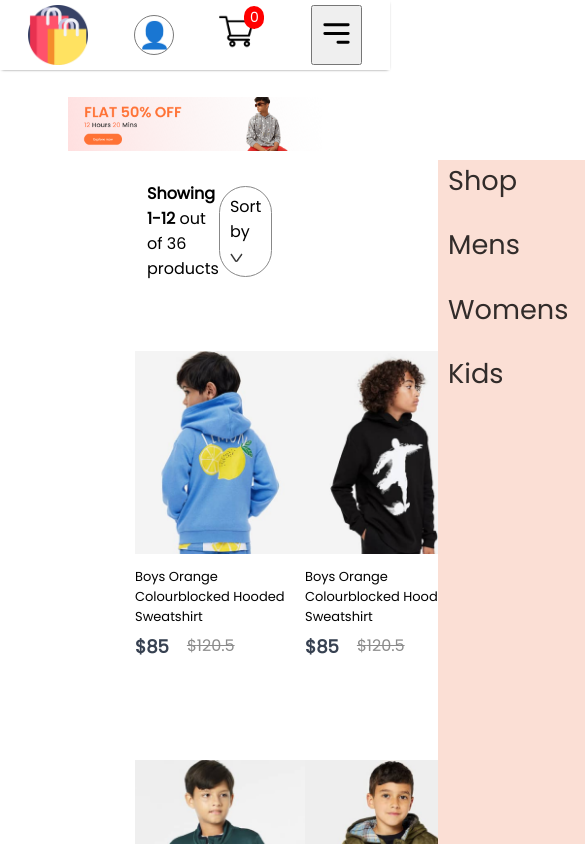
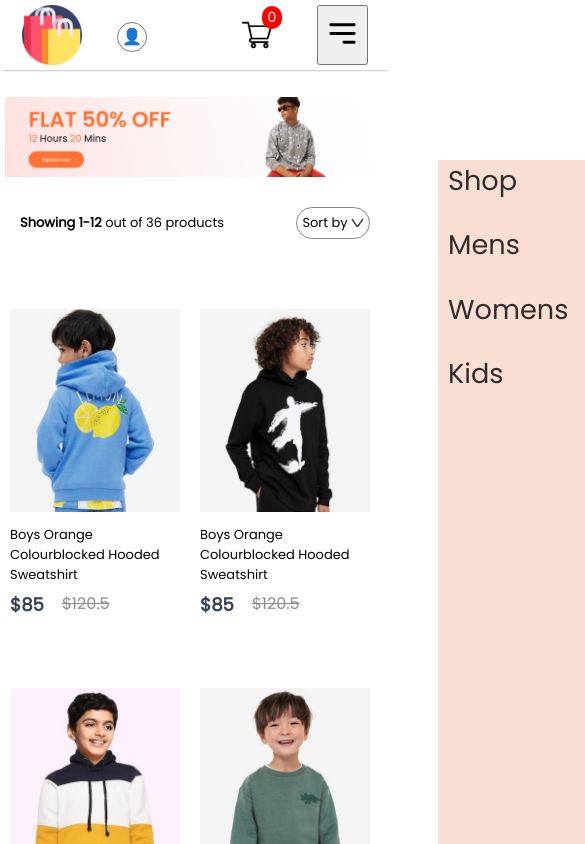
Before and after one commit to NateBalcha/E-shop, a React (Create React App) app: page /kids in a window 390 px wide. Shown: the top 844 px of the page, 585 px wide, since content can reach past the window. Built offline with nearby package versions, Linux system fonts and the light colour scheme.

Commit message:
items size adjusted

```diff
--- a/src/Components/Hero/Hero.css
+++ b/src/Components/Hero/Hero.css
@@ -74,6 +74,7 @@
   .hero-left {
     padding-left: 0;
     margin-left: 20px;
+    height: 400px;
   }
   .hero-left p {
     text-align: center;
--- a/src/Components/Navbar/Navbar.css
+++ b/src/Components/Navbar/Navbar.css
@@ -118,18 +118,25 @@
     font-size: 0; /* Set font size to 0 to hide text */
     padding: 0px; /* Increase padding for circular appearance */
     border-radius: 50%; /* Apply border radius for circular appearance */
-    height: 40px;
-    width: 40px;
+    height: 30px;
+    width: 30px;
   }
 
   .nav-login-cart button::before {
     content: "\1F464"; /* Unicode character for a user icon */
-    font-size: 26px; /* Adjust the icon size as needed */
+    font-size: 16px; /* Adjust the icon size as needed */
     display: inline-block;
     vertical-align: middle;
     margin-right: 0px; /* Add some spacing between the icon and the border */
     border: none;
   }
+  .nav-login-cart img {
+    height: 30px;
+    width: 30px;
+    margin-bottom: -6px;
+    margin-left: 50px;
+  }
+
   .nav-menu {
     display: none;
   }
--- a/src/Components/Popular/Popular.css
+++ b/src/Components/Popular/Popular.css
@@ -32,4 +32,7 @@
   .popular h1 {
     font-size: 30px;
   }
+  .popular {
+    margin-top: -100px;
+  }
 }
--- a/src/Pages/CSS/ShopCategory.css
+++ b/src/Pages/CSS/ShopCategory.css
@@ -37,3 +37,27 @@
   font-size: 14px;
   font-weight: 500;
 }
+@media screen and (max-width: 715px) {
+  .shopcategory-banner {
+    width: 95%;
+    margin-left: 5px;
+  }
+  .shopcategory-indexSort {
+    font-size: 13px;
+  }
+  .shopcategory-indexSort {
+    width: 350px;
+    margin-left: 20px;
+  }
+  .shopcategory-sort {
+    font-size: 13px;
+    padding: 5px;
+  }
+  .shopcategory-products {
+    /* margin: 20px 135px; */
+    display: grid;
+    grid-template-columns: repeat(2, 1fr);
+    gap: 20px;
+    margin-left: 10px;
+  }
+}
```
